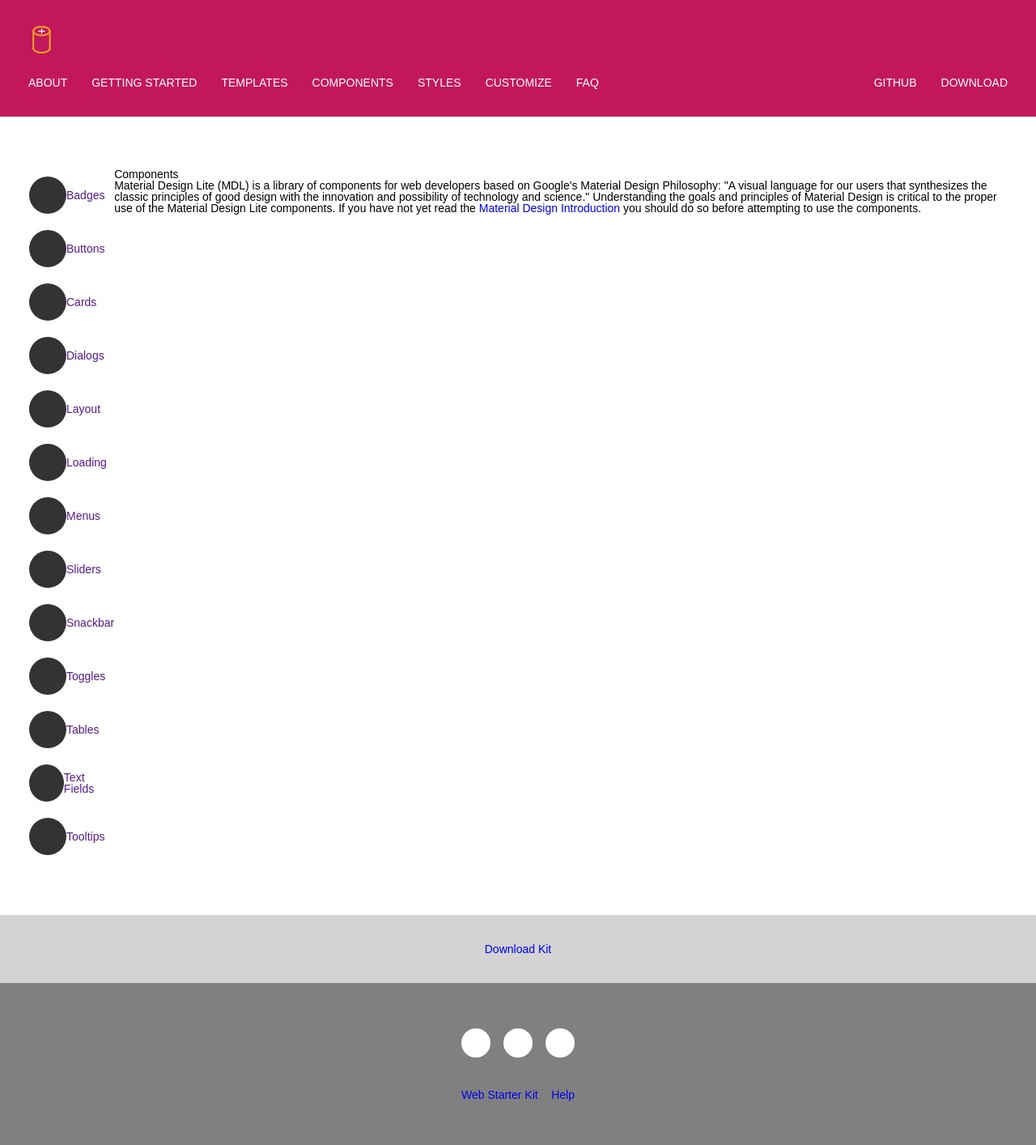
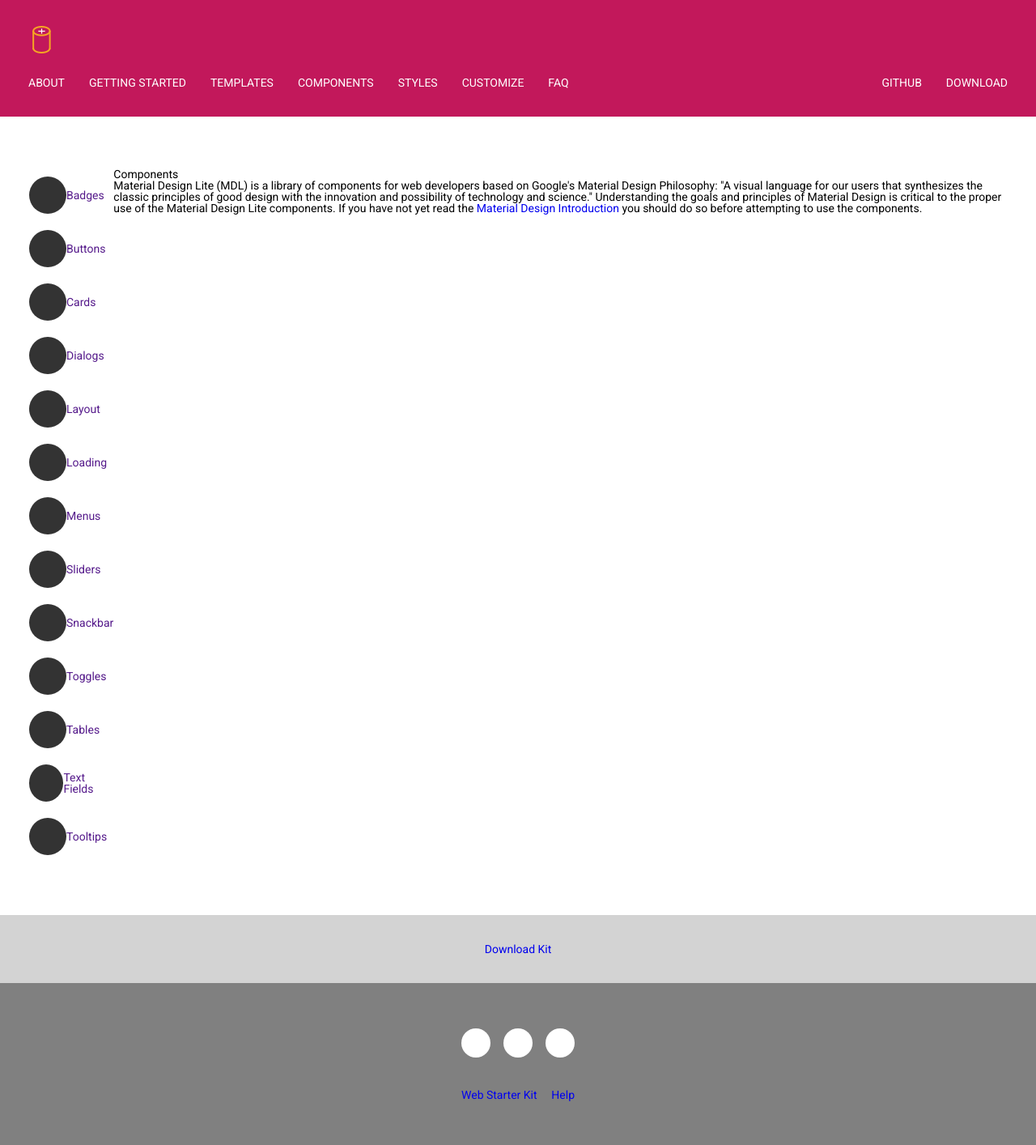
Before and after one commit to youngkang-design/trace-websites, a Jekyll site: the page built from index.html, in a window 1280 px wide. Shown: the whole page at 81% size. Built offline with Jekyll 4.4.1, drawn with Linux system fonts in a browser that asks for light colours.

Commit message:
Add Roboto typefaces. Remove broad reset on base style sheet.

```diff
--- a/_layouts/default.html
+++ b/_layouts/default.html
@@ -2,6 +2,7 @@
 <html>
   <head>
   <meta name="viewport" content="width=device-width, initial-scale=1">
+  <link href='https://fonts.googleapis.com/css?family=Roboto:400,500' rel='stylesheet' type='text/css'>
   <link rel="stylesheet" type="text/css" href="css/main.css">
     <title>Material Design Lite</title>
   </head>
--- a/_sass/_base.scss
+++ b/_sass/_base.scss
@@ -1,10 +1,6 @@
 @import "reset",
         "colors";
 
-* {
-  font-family: sans-serif;
-  font-size: 14px;
-}
 .header-wrap {
   width: 100%;
   height: 144px;
--- a/_sass/_variables.scss
+++ b/_sass/_variables.scss
@@ -1,2 +1,2 @@
-$font-family-base: sans-serif;
+$font-family-base: 'Roboto', sans-serif;
 $font-size-base: 14px;
```
